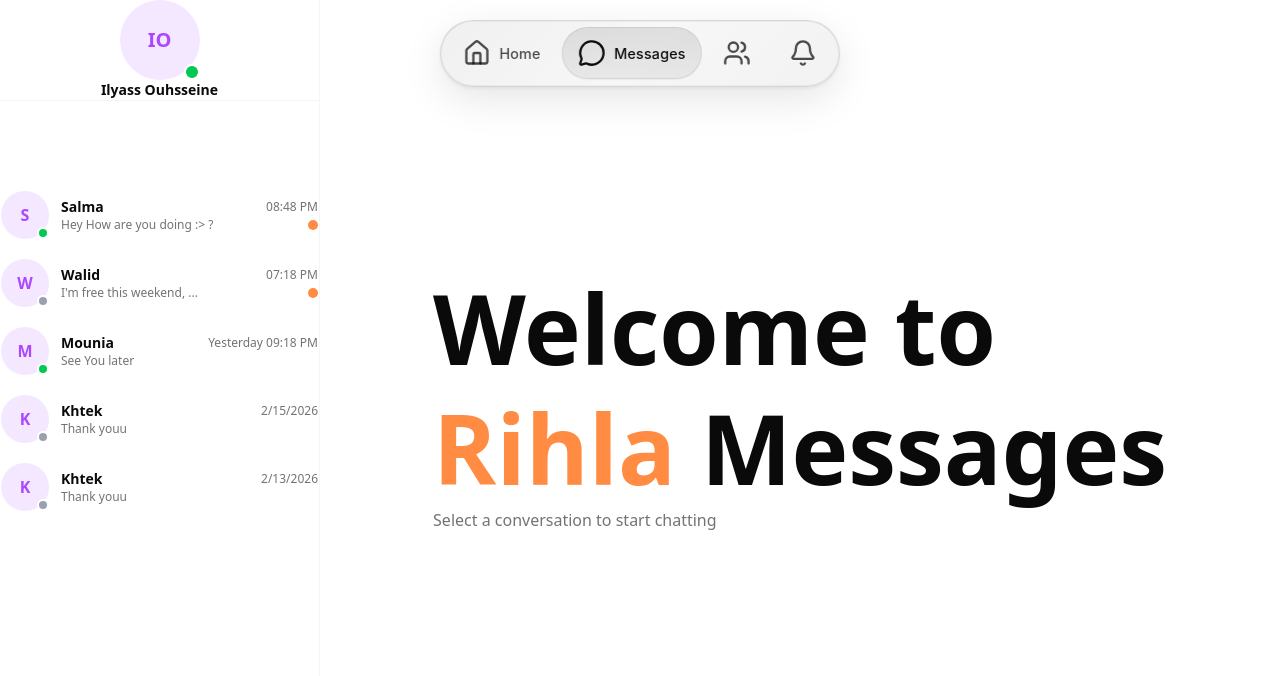
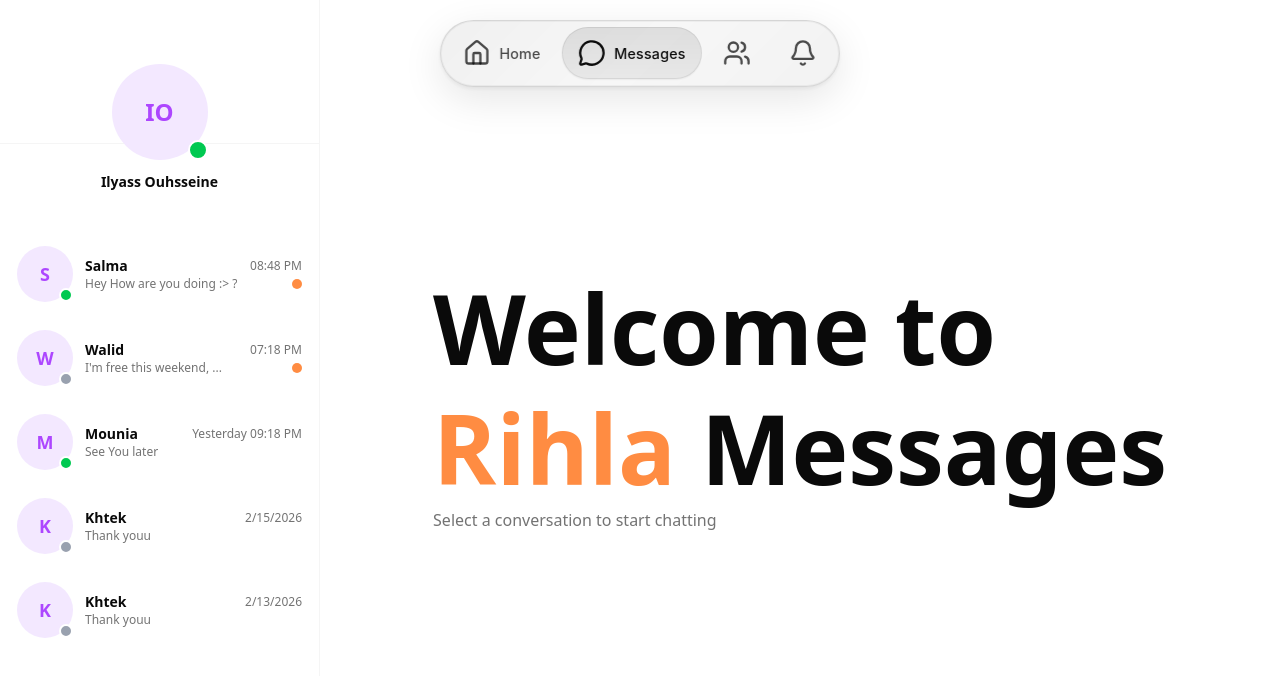
Before and after one commit to anonymousc/ft_transcendance-42, a React (Vite) app in the folder frontend/: page /webchat in a window 1280 px wide. Shown: the top 676 px of the page. Built offline with nearby package versions, Linux system fonts and the light colour scheme; the HTML template or start-up script is replaced by a standard one.

Commit message:
Update Chat components with improved styling and layout; adjust sizes for ChatAvatar, enhance padding in ChatSidebar and MessageInput, and refine ConversationItem for better user experience.

```diff
--- a/frontend/src/features/chat/components/ChatAvatar.tsx
+++ b/frontend/src/features/chat/components/ChatAvatar.tsx
@@ -11,31 +11,31 @@ interface ChatAvatarProps {
 }
 
 const sizeClasses = {
-  sm: "h-8 w-8",
-  md: "h-10 w-10",
-  lg: "h-12 w-12",
-  xl: "h-20 w-20",
+  sm: "h-9 w-9",
+  md: "h-11 w-11",
+  lg: "h-14 w-14",
+  xl: "h-24 w-24",
 } as const;
 
 const textSizeClasses = {
-  sm: "text-xs",
-  md: "text-sm",
-  lg: "text-base",
-  xl: "text-xl",
+  sm: "text-sm",
+  md: "text-base",
+  lg: "text-lg",
+  xl: "text-2xl",
 } as const;
 
 const iconSizeClasses = {
-  sm: "h-4 w-4",
-  md: "h-5 w-5",
-  lg: "h-6 w-6",
-  xl: "h-9 w-9",
+  sm: "h-5 w-5",
+  md: "h-6 w-6",
+  lg: "h-7 w-7",
+  xl: "h-10 w-10",
 } as const;
 
 const indicatorClasses = {
-  sm: "h-2 w-2 border",
-  md: "h-2.5 w-2.5 border-[1.5px]",
-  lg: "h-3 w-3 border-2",
-  xl: "h-4 w-4 border-2",
+  sm: "h-2.5 w-2.5 border",
+  md: "h-3 w-3 border-[1.5px]",
+  lg: "h-3.5 w-3.5 border-2",
+  xl: "h-5 w-5 border-2",
 } as const;
 
 function ChatAvatar({
--- a/frontend/src/features/chat/components/ChatSidebar.tsx
+++ b/frontend/src/features/chat/components/ChatSidebar.tsx
@@ -3,6 +3,8 @@ import { cn } from "@/lib/utils";
 import type { ChatUser, Conversation } from "../types";
 import ChatAvatar from "./ChatAvatar";
 import ConversationItem from "./ConversationItem";
+import { User } from "lucide-react";
+import UserChatAvatar from "./UserChatAvatar";
 
 interface ChatSidebarProps {
   currentUser: ChatUser;
@@ -22,34 +24,30 @@ function ChatSidebar({
   return (
     <aside
       className={cn(
-        "flex flex-col bg-white dark:bg-zinc-900 border-r border-border/40 h-full ",
-        className
+        "flex flex-col bg-white dark:bg-zinc-900 border-r border-border/40 h-full",
+        className,
       )}
     >
-      <div className="flex flex-col items-center px-6 py-8 border-b border-border/40 shrink-0">
-        <div className="mt-10">
-          <ChatAvatar
-            src={currentUser.avatar}
-            name={currentUser.name}
-            size="xl"
-            isOnline={currentUser.isOnline}
-          />
-        </div>
-        <div className="flex items-center gap-1 mt-10">
-          <h2 className="font-bold text-foreground text-sm">
-            {currentUser.name}
-          </h2>
-        </div>
+      <div style={{ paddingTop: "4rem" }} className="shrink-0">
+        <UserChatAvatar currentUser={currentUser} />
       </div>
-
-      <div className="flex-1 overflow-y-auto scrollbar-thin px-5 py-4 space-y-5 min-h-0">
+      <div
+        className="flex-1 overflow-y-auto scrollbar-thin min-h-0"
+        style={{
+          paddingLeft: "0.5rem",
+          paddingRight: "0.5rem",
+          paddingTop: "1rem",
+          paddingBottom: "1rem",
+        }}
+      >
         {conversations.map((conv) => (
-          <ConversationItem
-            key={conv.id}
-            conversation={conv}
-            isActive={conv.id === activeConversationId}
-            onClick={onSelectConversation}
-          />
+          <div key={conv.id} style={{ marginBottom: "1rem" }}>
+            <ConversationItem
+              conversation={conv}
+              isActive={conv.id === activeConversationId}
+              onClick={onSelectConversation}
+            />
+          </div>
         ))}
       </div>
     </aside>
--- a/frontend/src/features/chat/components/ConversationItem.tsx
+++ b/frontend/src/features/chat/components/ConversationItem.tsx
@@ -43,10 +43,10 @@ function ConversationItem({
   return (
     <button
       onClick={() => onClick(conversation.id)}
+      style={{ paddingLeft: "0.5rem", paddingRight: "0.5rem" }}
       className={cn(
         "flex items-center gap-3 min-h-17 w-full text-left",
-        "px-5 py-4",
-        "rounded-xl border border-transparent",
+        "py-4 rounded-xl border border-transparent",
         "transition-all duration-200 cursor-pointer",
         "hover:bg-gray-100 dark:hover:bg-zinc-800/60 hover:border-border/40",
         isActive
--- a/frontend/src/features/chat/components/MessageInput.tsx
+++ b/frontend/src/features/chat/components/MessageInput.tsx
@@ -35,13 +35,14 @@ function MessageInput({ onSend, disabled, className }: MessageInputProps) {
   return (
     <div
       className={cn(
-        "px-6 py-4 border-t border-border/40 shrink-0",
+        "flex justify-center px-6 py-4 border-t border-border/40 shrink-0",
         className
       )}
     >
       <div
+        style={{ paddingLeft: "1.5rem", paddingRight: "1.5rem" }}
         className={cn(
-          "flex items-center gap-3 rounded-2xl px-5 py-4",
+          "flex items-center gap-3 rounded-2xl py-3 w-full max-w-2xl",
           "bg-white dark:bg-zinc-800",
           "border-2 border-border/80 shadow-sm",
           "transition-shadow duration-200",
@@ -57,7 +58,7 @@ function MessageInput({ onSend, disabled, className }: MessageInputProps) {
           placeholder="Type a message..."
           disabled={disabled}
           className={cn(
-            "flex-1 bg-transparent text-sm text-foreground min-h-[28px]",
+            "flex-1 bg-transparent text-base text-foreground min-h-12 py-2",
             "placeholder:text-muted-foreground outline-none"
           )}
         />
--- /dev/null
+++ b/frontend/src/features/chat/components/UserChatAvatar.tsx
@@ -0,0 +1,29 @@
+import ChatAvatar from "./ChatAvatar";
+import type { ChatUser } from "../types";
+
+interface UserChatAvatarProps {
+  currentUser: ChatUser;
+}
+
+function UserChatAvatar({ currentUser }: UserChatAvatarProps) {
+  return (
+    <div className="flex flex-col items-center border-b border-border/40 shrink-0 pt-5 pb-4 h-20">
+      <div>
+        <ChatAvatar
+          src={currentUser.avatar}
+          name={currentUser.name}
+          size="xl"
+          isOnline={currentUser.isOnline}
+        />
+      </div>
+      <div className="flex items-center gap-1" style={{ marginTop: "0.75rem" }}>
+        <h2 className="font-bold text-foreground text-sm">
+          {currentUser.name}
+        </h2>
+      </div>
+    </div>
+  );
+}
+
+
+export default UserChatAvatar;
```
